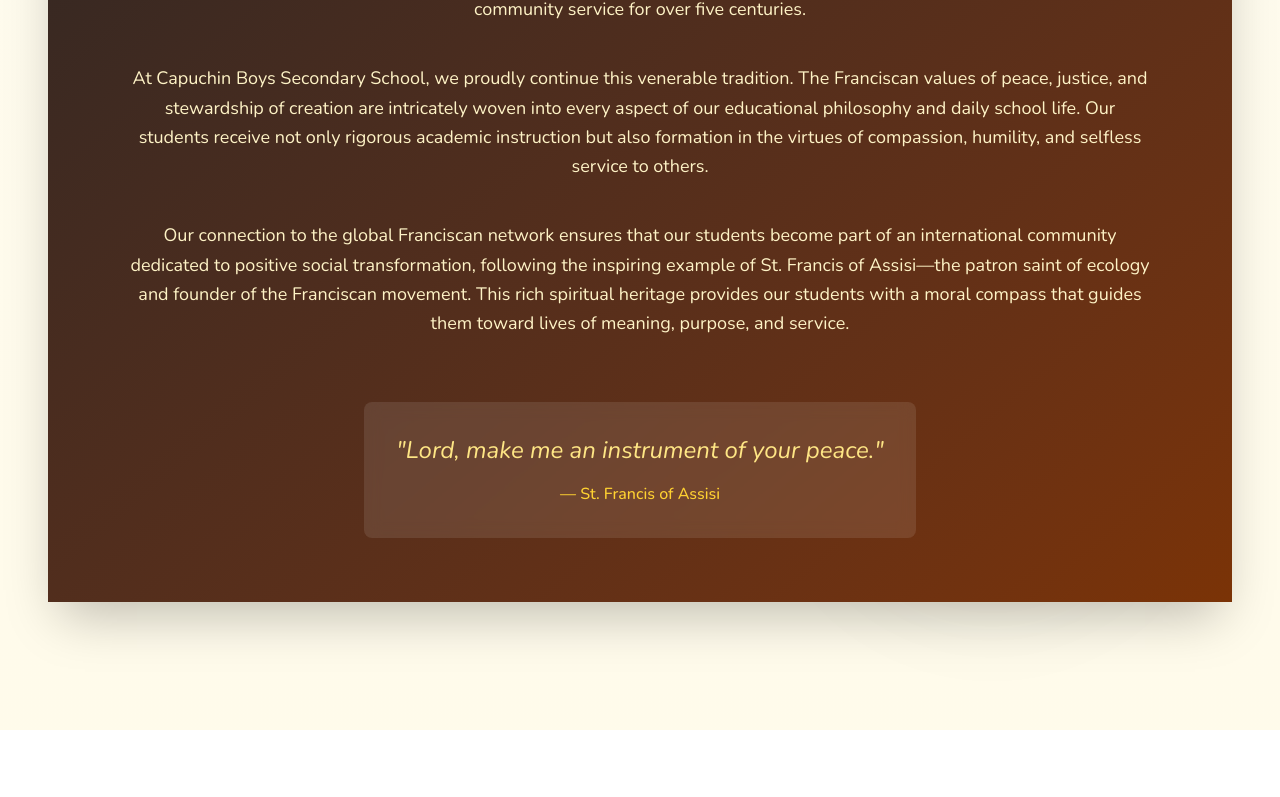
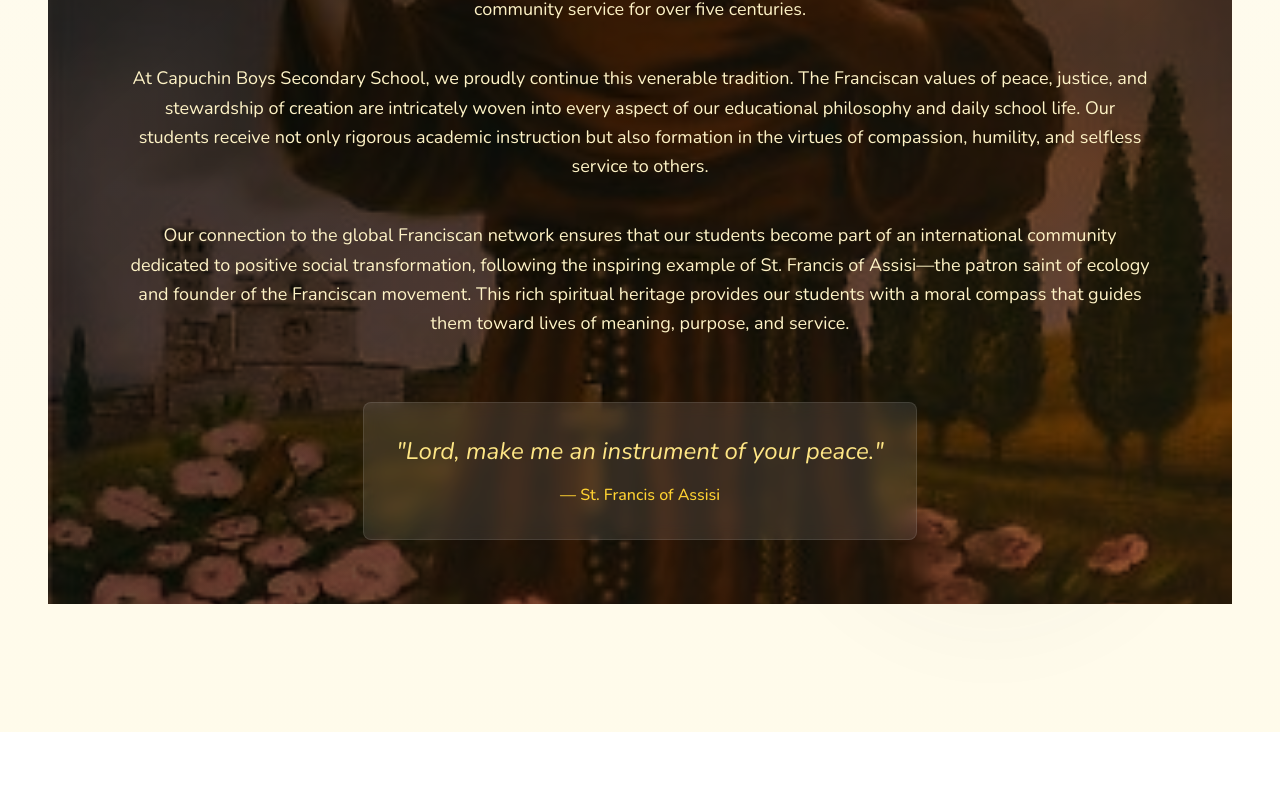
Before and after one commit to torie28/capuchinboys, a React (Vite) app: page /about in a window 1280 px wide. Shown: the part 4873-5670 px from the top of the page. Built offline with nearby package versions, Linux system fonts and the light colour scheme.

Commit message:
adding the image of st francis as the background image  in the francic heritage section

```diff
--- a/src/pages/about/About.jsx
+++ b/src/pages/about/About.jsx
@@ -334,7 +334,19 @@ const AboutSection = () => {
           </div>
 
           {/* Franciscan Heritage Section */}
-          <div className="bg-gradient-to-br from-stone-800 to-amber-900 text-white p-6 sm:p-10 md:p-16 shadow-2xl">
+          <div className="relative overflow-hidden">
+            {/* Background Image with Overlay */}
+            <div
+              className="absolute inset-0 z-0 bg-cover bg-center"
+              style={{
+                backgroundImage: 'url(/assets/images/environments/st-francis-of-assis.jpg)',
+              }}
+            >
+              <div className="absolute inset-0 bg-gradient-to-br from-stone-900/90 to-amber-900/80 mix-blend-multiply"></div>
+            </div>
+
+            {/* Content */}
+            <div className="relative z-10 text-white p-6 sm:p-10 md:p-16 shadow-2xl">
               <div className="max-w-6xl mx-auto">
                 <div className="text-center mb-12 md:mb-16">
                   <div className="w-16 h-1 bg-amber-300 mx-auto mb-6 sm:mb-8"></div>
@@ -356,7 +368,7 @@ const AboutSection = () => {
                 </div>
 
                 <div className="text-center mt-16">
-                <div className="inline-block bg-white/10 backdrop-blur-sm p-8 rounded-lg">
+                  <div className="inline-block bg-white/10 backdrop-blur-sm p-8 rounded-lg border border-white/10">
                     <p className="text-2xl font-cinzel italic text-amber-200">
                       "Lord, make me an instrument of your peace."
                     </p>
@@ -368,6 +380,7 @@ const AboutSection = () => {
               </div>
             </div>
           </div>
+        </div>
       </section>
     </div>
   );
```
Also changed, not shown: public/assets/images/environments/st-francis-of-assis.jpg (added). Lines whose indentation alone changed are shown as unchanged.
